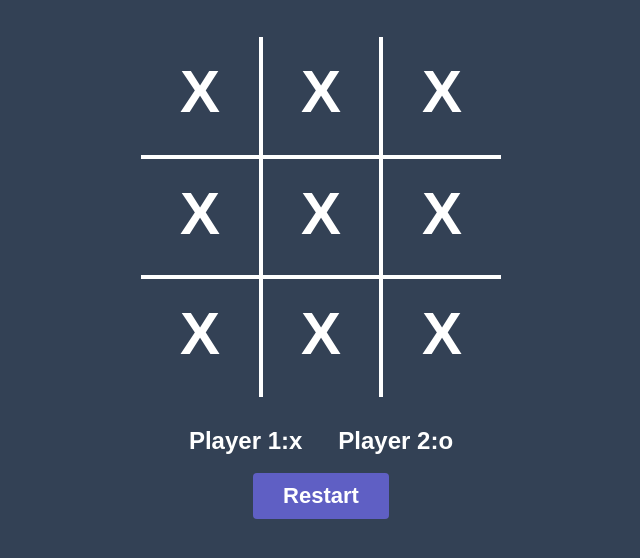
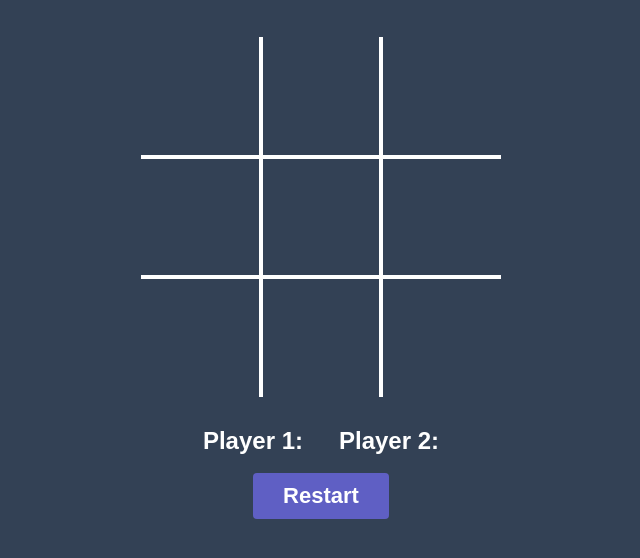
Before and after one commit to riteshK8055/Tic-Tac-Toe, a plain HTML site: page index.html in a window 1280 px wide. Shown: the part 152-710 px from the top of the page, without its empty margins (319-959 px from the left). Drawn offline with Linux system fonts and the light colour scheme.

Commit message:
html code modified according to js

```diff
--- a/index.html
+++ b/index.html
@@ -12,21 +12,21 @@
         <h1>Lets Play Tic Tack Toe</h1>
 
         <div class="game-board">
-            <div class="cell">X</div>
-            <div class="cell">X</div>
-            <div class="cell">X</div>
-            <div class="cell">X</div>
-            <div class="cell">X</div>
-            <div class="cell">X</div>
-            <div class="cell">X</div>
-            <div class="cell">X</div>
-            <div class="cell">X</div>
+            <div class="cell"></div>
+            <div class="cell"></div>
+            <div class="cell"></div>
+            <div class="cell"></div>
+            <div class="cell"></div>
+            <div class="cell"></div>
+            <div class="cell"></div>
+            <div class="cell"></div>
+            <div class="cell"></div>
 
         </div>
 
         <div class="game-players">
-            <div class="players">Player 1:x</div>
-            <div class="players">Player 2:o</div>
+            <div class="players player1">Player 1:</div>
+            <div class="players player2">Player 2:</div>
         </div>
 
         <button class="restartBtn">Restart</button>
```
